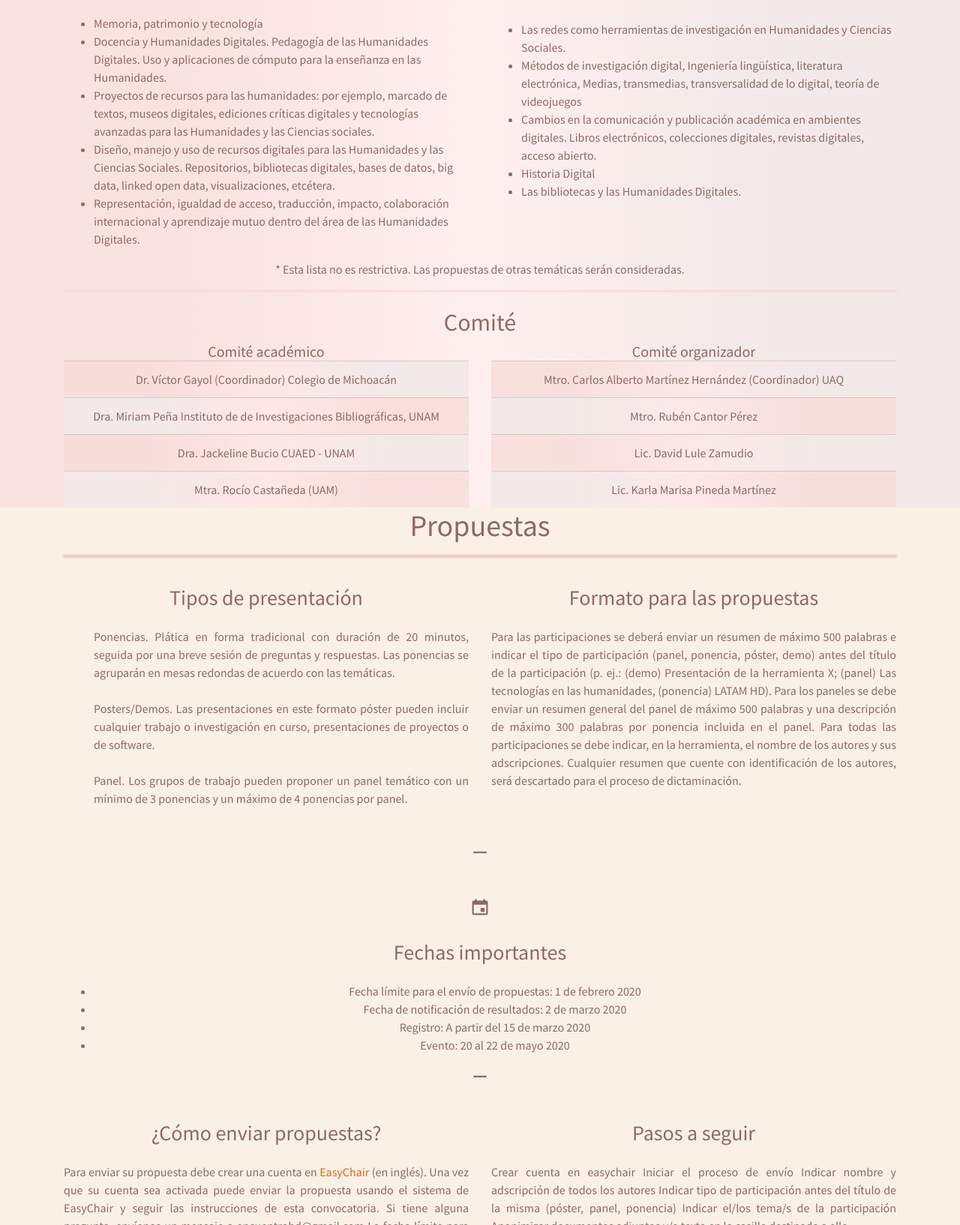
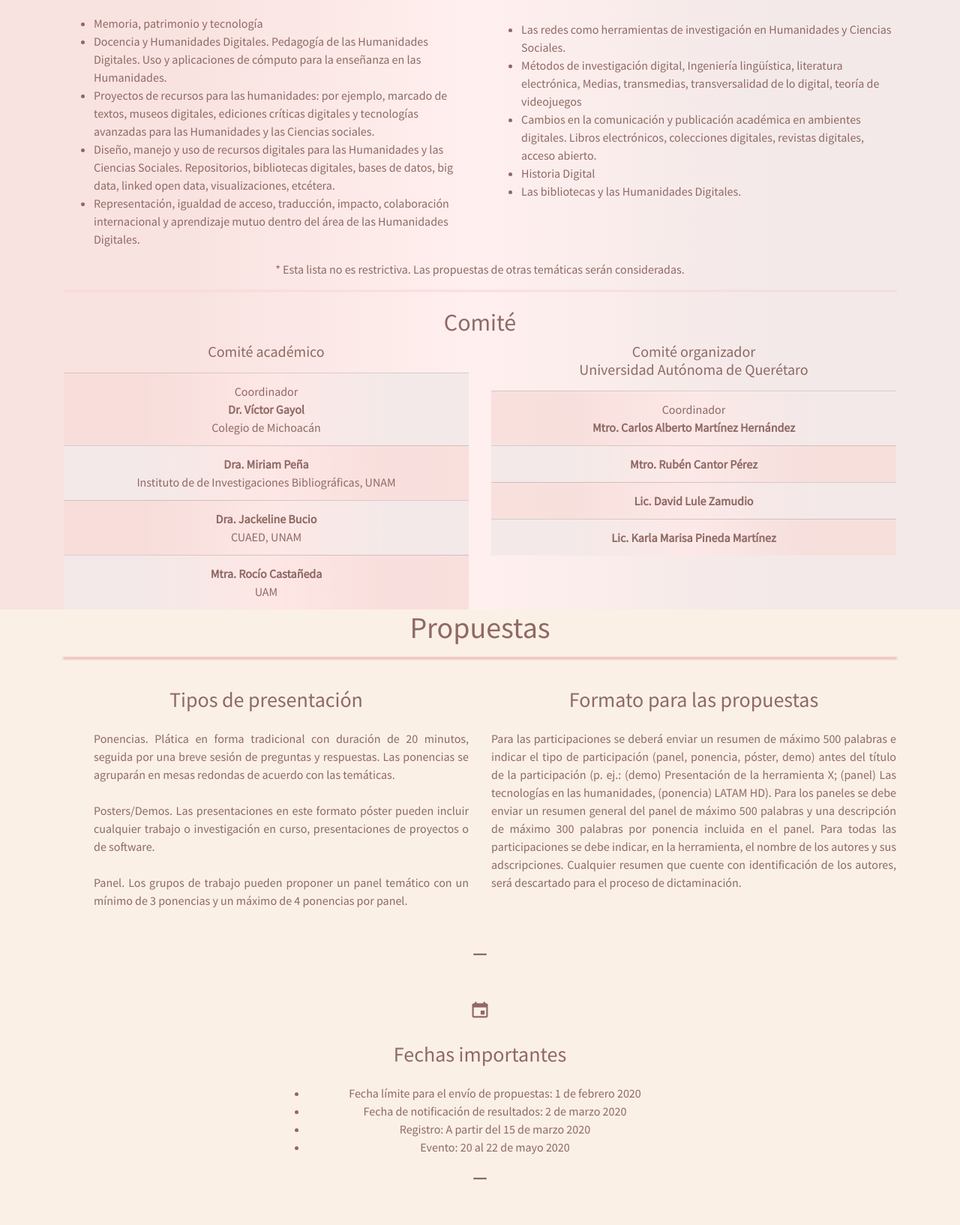
Before and after one commit to thelule/redhd, a website: page index.html in a window 1280 px wide. Shown: the part 1166-2800 px from the top of the page at 75% size. Drawn offline with nearby package versions, Linux system fonts and the light colour scheme.

Commit message:
correcciones 4 dic

```diff
--- a/css/styles-rhd.css
+++ b/css/styles-rhd.css
@@ -163,7 +163,7 @@ h3 {
 
 table {
   border-collapse: collapse;
-  width: 80%;
+  width: 100%;
   text-align: center !important;
 }
 
--- a/index.html
+++ b/index.html
@@ -5,7 +5,7 @@
   <meta charset="utf-8">
   <meta name="viewport" content="width=device-width, initial-scale=1, shrink-to-fit=no">
   <meta name="description" content="">
-  <meta name="author" content="">
+  <meta name="author" content="DGB-UAQ">
   <title>V Encuentro</title>
   <link href="vendor/bootstrap/css/bootstrap.min.css" rel="stylesheet">
   <link href="css/styles-rhd.css" rel="stylesheet">
@@ -76,7 +76,7 @@
          background-size: cover;
          height: 100%;
          width: 100% ;
-         opacity: .6;
+         opacity: .75;
          margin-top: 50px;
       " />
   </section>
@@ -159,24 +159,24 @@
         <div class="row">
           <div class="col-lg">
               <h5 class="list-group list-group-flush"
-              style="text-align: center;">Comité académico</h5>
+              style="text-align: center; padding-bottom: 3%;">Comité académico</h5>
               <ul class="list-group list-group-flush"
                   style="text-align: center !important;">
-                <li class="list-group-item gradiente-i">Dr. Víctor Gayol  (Coordinador) Colegio de Michoacán</li>
-                <li class="list-group-item gradiente-li">Dra. Miriam Peña Instituto de de Investigaciones Bibliográficas, UNAM</li>
-                <li class="list-group-item gradiente-i">Dra. Jackeline Bucio CUAED - UNAM</li>
-                <li class="list-group-item gradiente-li">Mtra. Rocío Castañeda (UAM)</li>
+                <li class="list-group-item gradiente-i">Coordinador <br> <b>Dr. Víctor Gayol</b> <br>Colegio de Michoacán</li>
+                <li class="list-group-item gradiente-li"><b>Dra. Miriam Peña</b> <br> Instituto de de Investigaciones Bibliográficas, UNAM</li>
+                <li class="list-group-item gradiente-i"><b>Dra. Jackeline Bucio</b> <br>CUAED, UNAM</li>
+                <li class="list-group-item gradiente-li"><b>Mtra. Rocío Castañeda</b> <br> UAM</li>
               </ul>
           </div>
           <div class="col-lg">
             <h5 class="list-group list-group-flush"
-            style="text-align: center;">Comité organizador</h5>
+            style="text-align: center; padding-bottom: 3%;">Comité organizador <br>Universidad Autónoma de Querétaro</br></h5>
               <ul class="list-group list-group-flush"
               style="text-align: center !important;">
-                <li class="list-group-item gradiente-i">Mtro. Carlos Alberto Martínez Hernández (Coordinador) UAQ</li>
-                <li class="list-group-item gradiente-li">Mtro. Rubén Cantor Pérez</li>
-                <li class="list-group-item gradiente-i">Lic. David Lule Zamudio</li>
-                <li class="list-group-item gradiente-li">Lic. Karla Marisa Pineda Martínez</li>
+                <li class="list-group-item gradiente-i">Coordinador <br><b>Mtro. Carlos Alberto Martínez Hernández</b></li>
+                <li class="list-group-item gradiente-li"><b>Mtro. Rubén Cantor Pérez</b></li>
+                <li class="list-group-item gradiente-i"><b>Lic. David Lule Zamudio</b></li>
+                <li class="list-group-item gradiente-li"><b>Lic. Karla Marisa Pineda Martínez</b></li>
               </ul>
           </div>
         </div>
@@ -233,8 +233,8 @@
         <h3 style="text-align: center;"><ion-icon name="remove"></ion-icon></h3>
 
         <div class="row" style="text-align: center !important;">
-
-            <div class="col-lg" style="text-align: center !important;">
+            <div class="col-lg-3"></div>
+            <div class="col-lg-6" style="text-align: center !important;">
                 <p style="text-align: center !important;">
                     <h3><ion-icon name="calendar"></ion-icon></h3>
                     <h3>Fechas importantes</h3>
@@ -247,6 +247,7 @@
                     </ul>
                   </p>
             </div>
+            <div class="col-lg-3"></div>
 
 
           </div>
@@ -299,7 +300,7 @@
         <hr style="border: 0; height: 0; box-shadow: 0 1px 3px 1px rgb(228, 158, 158); text-align: center;"/><br>
         <div class="row">
           <div class="col-lg">
-            <p class="lead" style="padding-left:20px;">Inscripciones</p>
+            <p class="lead" style="padding-left:40px;">Inscripciones</p>
 
             <table>
                 <tr>
@@ -327,8 +328,8 @@
               </table>
 
           </div>
-          <di class="col-lg">
-            <p class="lead" style="padding-left:20px;">Talleres</p>
+          <div class="col-lg">
+            <p class="lead" style="padding-left:40px;">Talleres</p>
             <table>
                 <tr>
 
@@ -356,11 +357,11 @@
 
 
           </div>
-          <p class="lead" style="margin: 1em; text-align: center !important;">
-            <a href="http://www.humanidadesdigitales.net/">Afíliate a la Red</a>
-          </p>
+
         </div>
-
+        <p class="lead" style="margin: 1em; text-align: center !important;">
+          <a href="http://www.humanidadesdigitales.net/">Afíliate a la Red</a>
+        </p>
 
       </div>
 
@@ -466,7 +467,7 @@
         </h4>
         <p>
           <ul style="text-align: center !important;">
-              <li style="list-style:none;">Quinto Encuentro ed Humanistas Digitales</li>
+              <li style="list-style:none;">5to Encuentro ed Humanistas Digitales</li>
               <li style="list-style:none;">Sitio:
                 <a href="http://humanidadesdigitales.net">http://humanidadesdigitales.net</a>
               </li>
@@ -475,12 +476,6 @@
               <li style="list-style:none;"><ion-icon name="call"></ion-icon>(442)1921200 ext: 3511</li>
               <li style="list-style:none;">encuentrohd@gmail.com</li>
           </ul>
-
-
-
-
-
-
         </p>
       </div>
   </section>
```
